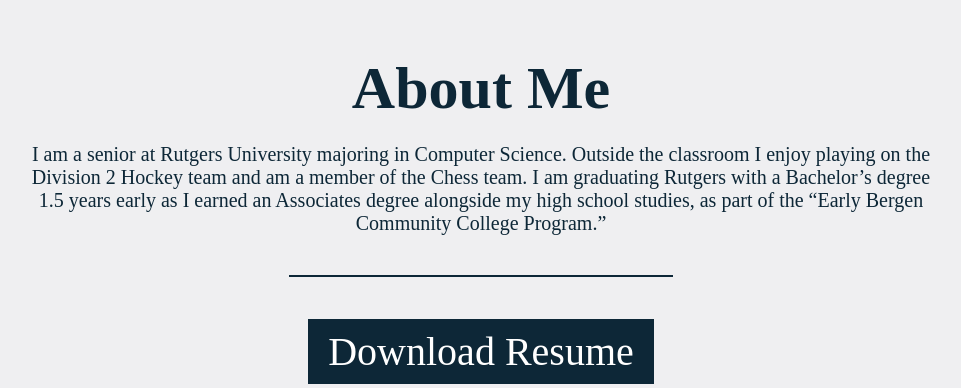
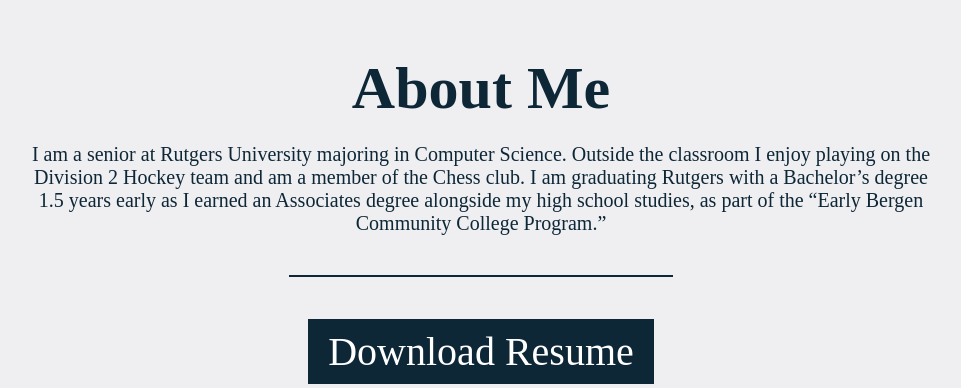
Before and after one commit to fairlawn70/websiteproject, a Flask app: page / in a window 1280 px wide. Shown: the part 960-1348 px from the top of the page, without its empty margins (159-1120 px from the left). Run offline with Flask 2, Linux system fonts and the light colour scheme; some web fonts are replaced.

Commit message:
small change

```diff
--- a/templates/home.html
+++ b/templates/home.html
@@ -21,7 +21,7 @@
      <div class="aboutme">
           <h2> About Me
           </h2>
-          <p>I am a senior at Rutgers University majoring in Computer Science. Outside the classroom I enjoy playing on the Division 2 Hockey team and am a member of the Chess team. I am graduating Rutgers with a Bachelor’s degree 1.5 years early as I earned an Associates degree alongside my high school studies, as part of the “Early Bergen Community College Program.”</p>
+          <p>I am a senior at Rutgers University majoring in Computer Science. Outside the classroom I enjoy playing on the Division 2 Hockey team and am a member of the Chess club. I am graduating Rutgers with a Bachelor’s degree 1.5 years early as I earned an Associates degree alongside my high school studies, as part of the “Early Bergen Community College Program.”</p>
           <hr/>
           <h3>
                <div class="download-button" >
```
